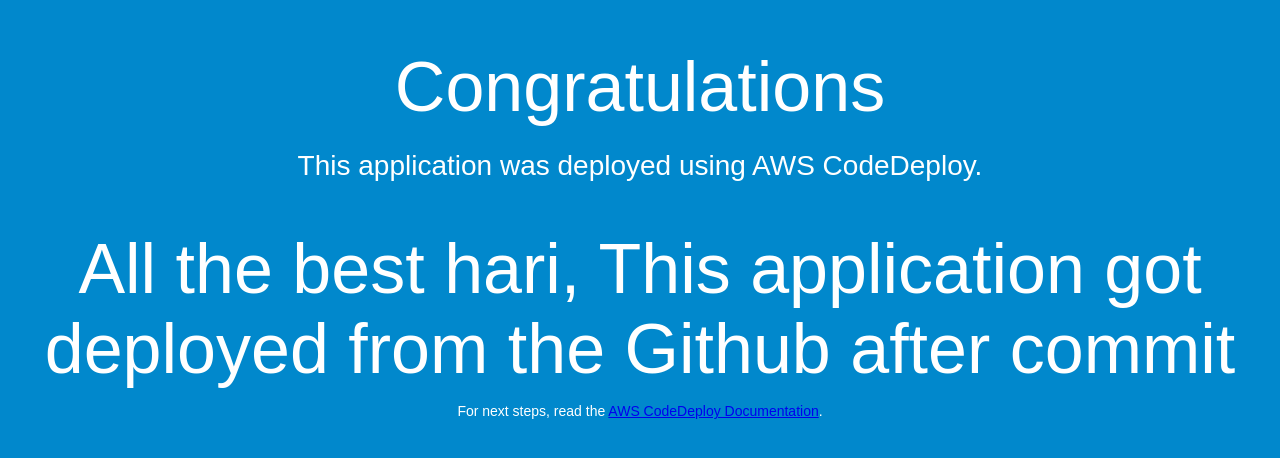
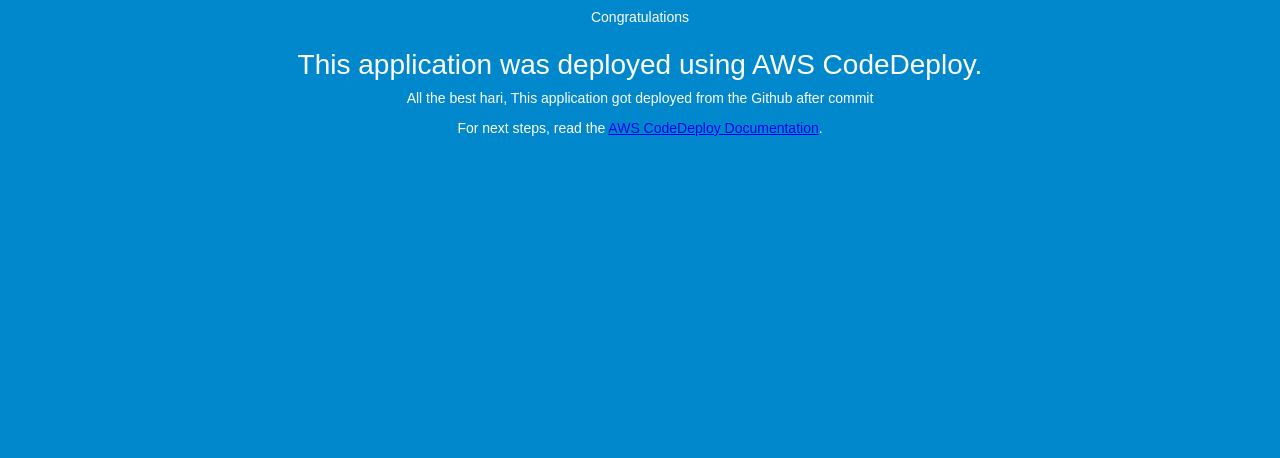
Before and after one commit to harikrishna1210/practice, a plain HTML site: page index.html in a window 1280 px wide. Drawn offline with Linux system fonts and the light colour scheme.

Commit message:
planning to test auto deployment with github commit

```diff
--- a/index.html
+++ b/index.html
@@ -12,7 +12,7 @@
     }
 
     h1 {
-      font-size: 500%;
+      font-size: 100%;
       font-weight: normal;
       margin-bottom: 0;
     }
```
